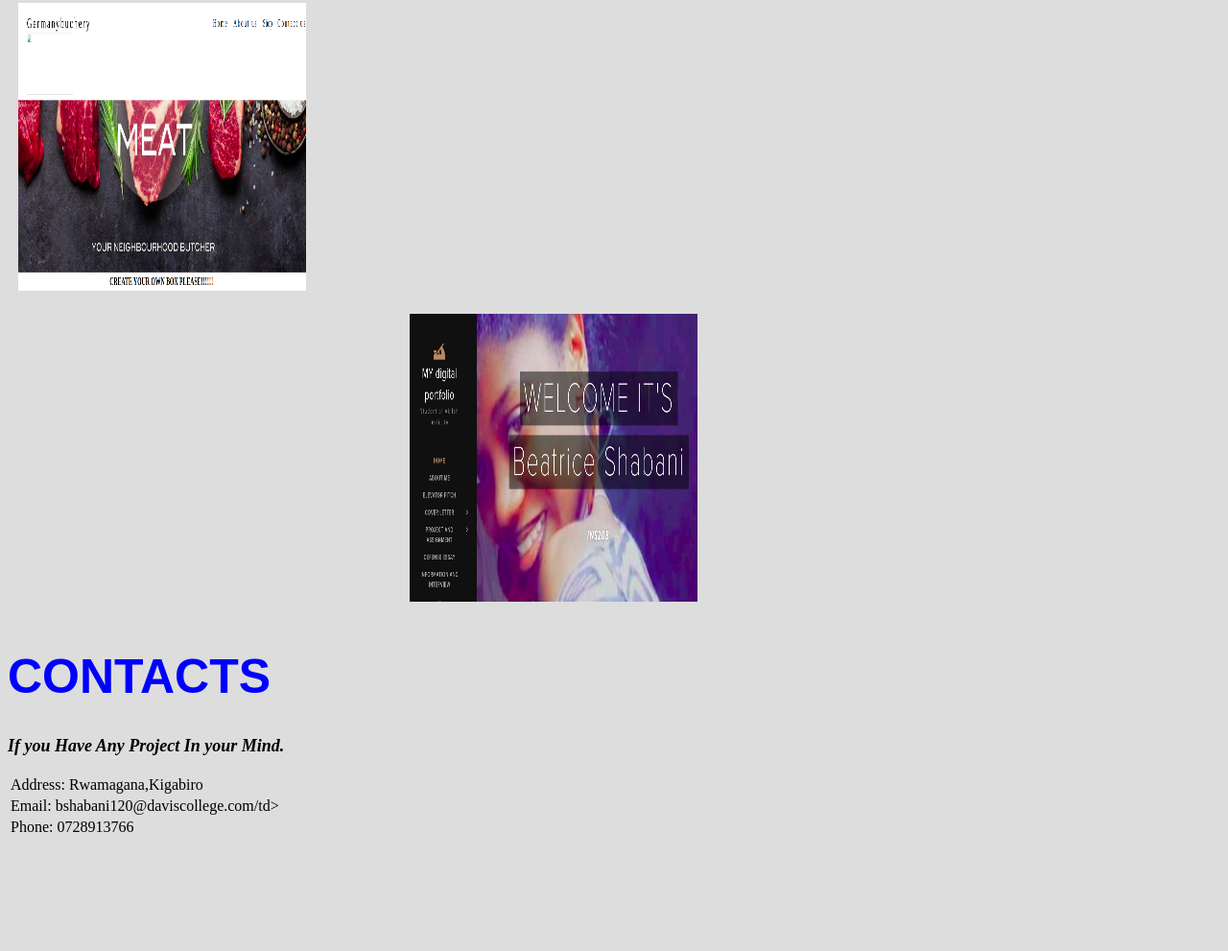
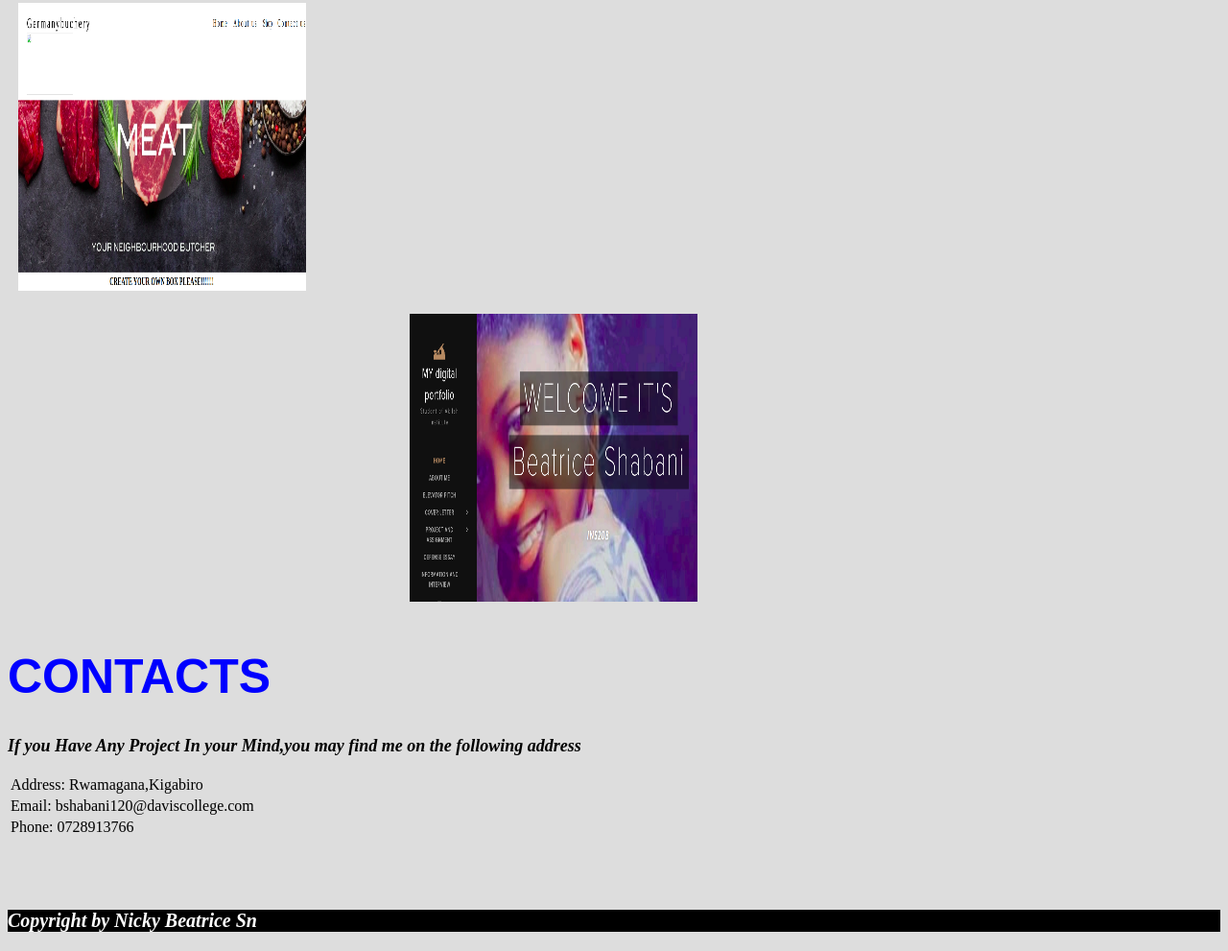
Before and after one commit to beatrice120/newportfolio, a plain HTML site: page index.html in a window 1280 px wide. Shown: the part 2160-3151 px from the top of the page at 96% size. Before the commit the page ends 3042 px from the top, so only its background shows below. Drawn offline with Linux system fonts and the light colour scheme.

Commit message:
adding footer

```diff
--- a/css/index.css
+++ b/css/index.css
@@ -1,15 +1,5 @@
-.bold{
-    font: 1em sans-serif;
-}
 
 
-#home{
-
-    height: 70%;
-    background-size: 100%;
-    background-repeat: no-repeat;
-    background-position: center;
-}
 
 nav{
     float: center;
@@ -69,3 +59,14 @@ body{
     background-color: #dddddd;
 
 }
+footer{
+    background-color: black;
+    width: 100%;
+    height: 1000%;
+
+}
+.copyright{color:white;
+font-size:20px;
+position: center;
+
+}
--- a/index.html
+++ b/index.html
@@ -117,7 +117,7 @@
     <div id="contact">
 
         <h1>CONTACTS</h1>
-        <p> If you Have Any Project In your Mind.</p>
+        <p> If you Have Any Project In your Mind,you may find me on the following address</p>
         <table class="table">
 
 
@@ -127,7 +127,7 @@
 
             </tr>
             <tr>
-              <td> Email: bshabani120@daviscollege.com/td>
+              <td> Email: bshabani120@daviscollege.com</td>
 
 
             </tr>
@@ -140,6 +140,13 @@
 
 
     </div>
+    <br><br><br>
+
+<footer>
+
+    <p class="copyright">  Copyright by Nicky Beatrice Sn</p>
+
+</footer>
 </body>
 
 </html>
```
